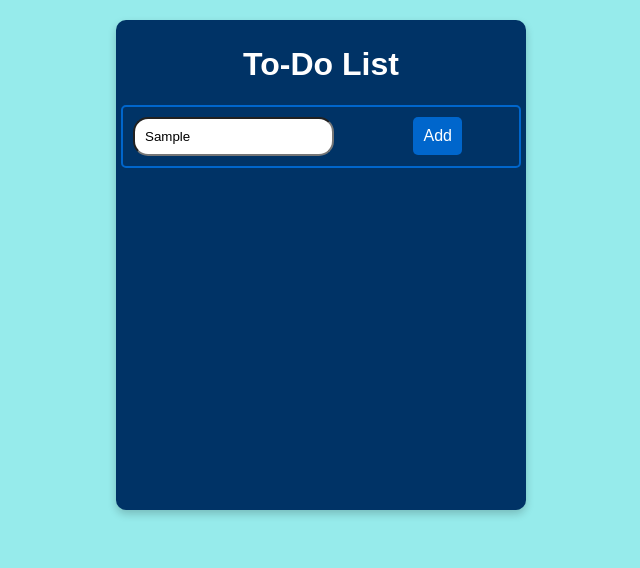
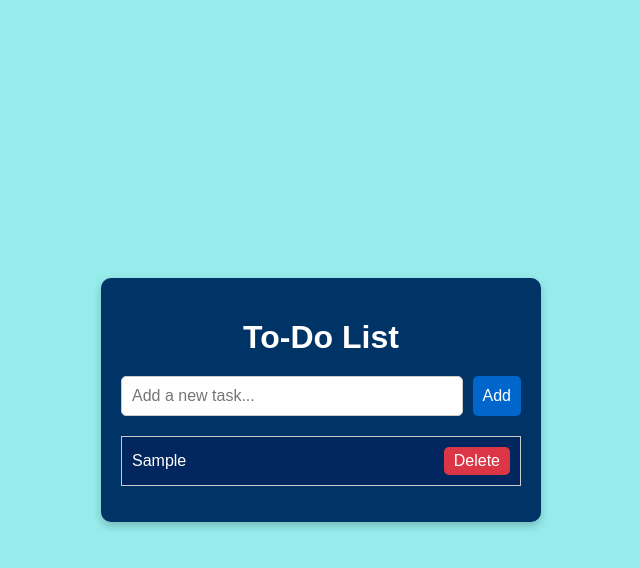
Before and after one commit to 7thKingDavid/Brainwave_Matrix_Intern, a plain HTML site: page index.html in a window 1280 px wide. Both pictures are taken after typing "Sample" into the empty fields and a click on the button "Add". Shown: the whole page, without its empty margins (319-959 px from the left). Drawn offline with Linux system fonts and the light colour scheme.

Commit message:
I updated the code with interactive features

```diff
--- a/index.html
+++ b/index.html
@@ -12,7 +12,7 @@
    <div class="todo-container">
     <h1>To-Do List</h1>
     <div class="input-container">
-        <input type="text" placeholder="Add a new task..." />
+        <input type="text" id="todo-input" placeholder="Add a new task..." />
         <button id="add-btn">Add</button>
     </div>
     <ul id="todo-list"></ul>
@@ -21,6 +21,6 @@
 
 
 
-
+<script src="script.js"></script>
 </body>
 </html>
--- a/script.js
+++ b/script.js
@@ -0,0 +1,35 @@
+// I'm gonna call the ids with getElementById
+
+const todoInput = document.getElementById("todo-input");
+const addBtn = document.getElementById("add-btn");
+const todoList = document.getElementById("todo-list");
+
+// now I'll use eventListeners
+
+if (addBtn) {
+  addBtn.addEventListener("click", () => {
+    const task = todoInput.value.trim();
+    if (task === "") {
+      alert("Please enter a task!");
+      return;
+    }
+    const li = document.createElement("li");
+    li.textContent = task;
+
+    const deleteBtn = document.createElement("button"); // creates the Delete button
+    deleteBtn.textContent = "Delete";
+    deleteBtn.addEventListener("click", () => {
+      todoList.removeChild(li);
+    });
+
+    li.appendChild(deleteBtn);
+    todoList.appendChild(li);
+    todoInput.value = "";
+  });
+
+  todoInput.addEventListener("keypress", (e) => {
+    if (e.key === "Enter") {
+      addBtn.click();
+    }
+  });
+}
--- a/style.css
+++ b/style.css
@@ -7,7 +7,7 @@ body {
     justify-content: center;
     height: 100vh;
     overflow: hidden;
-    transition: background-color 0.3s ease;
+    align-items: center;
 
 }
 
@@ -15,15 +15,17 @@ body {
 .todo-container {
     background: #003366;
     color: #fff;
-    padding: 5px;
+    padding: 20px;
     border-radius: 10px;
     box-shadow: 0 4px 8px rgba(0, 0, 0, 0.2);
-    width: 100%;
-    height: 30rem;
-    margin-top: 20px;
-    max-width: 400px;
-    transform translateY(200%);
-    transition: transform 0.6s ease;
+    width: 400px;
+    overflow: hidden;
+   text-align: center;
+
+}
+
+.todo-container h1 {
+    margin-bottom: 20px;
 }
 
 h1 {
@@ -32,16 +34,17 @@ h1 {
 }
 
 input {
+    flex: 1;
     padding: 10px;
-    border-radius: 15px;
+    font-size: 1rem;
+    border: 1px solid #ccc;
+    border-radius: 5px;
 
 }
 .input-container {
-    flex: 1;
-    padding: 10px;
-    border: 2px solid #0066cc;
-    border-radius: 5px;
-    font-size: 1rem;
+    display: flex;
+    gap: 10px;
+    margin-bottom: 20px;
 }
 
 button {
@@ -52,12 +55,41 @@ button {
     border-radius: 5px;
     cursor: pointer;
     font-size: 1rem;
-    margin-left: 75px;
+
 
 }
 
 button:hover {
     background-color: #004999;
+}
+
+ul {
+    list-style: none;
+    padding: 0;
+    margin-top: 20px;
+}
+
+li {
+    display: flex;
+    justify-content: space-between;
+    align-items: center;
+    padding: 10px;
+    border: 1px solid #ccc;
+    margin-bottom: 10px;
+    background-color: #02275e;
+}
+
+li button {
+    background-color: #dc3545;
+    border: none;
+    border-radius: 5px;
+    padding: 5px 10px;
+    cursor: pointer;
+
+}
+
+li button:hover {
+    background-color: #c82333;
 }
 
 /* make it responsive using media query*/
@@ -77,8 +109,8 @@ button:hover {
     }
 
     input { /* adjusts padding and takes full width for smaller inputs */
-        width: 60%;
-        padding: 5px;
+        width: 100%;
+
     }
 
     button {
@@ -87,4 +119,5 @@ button:hover {
     }
 
 
+
 }
```
